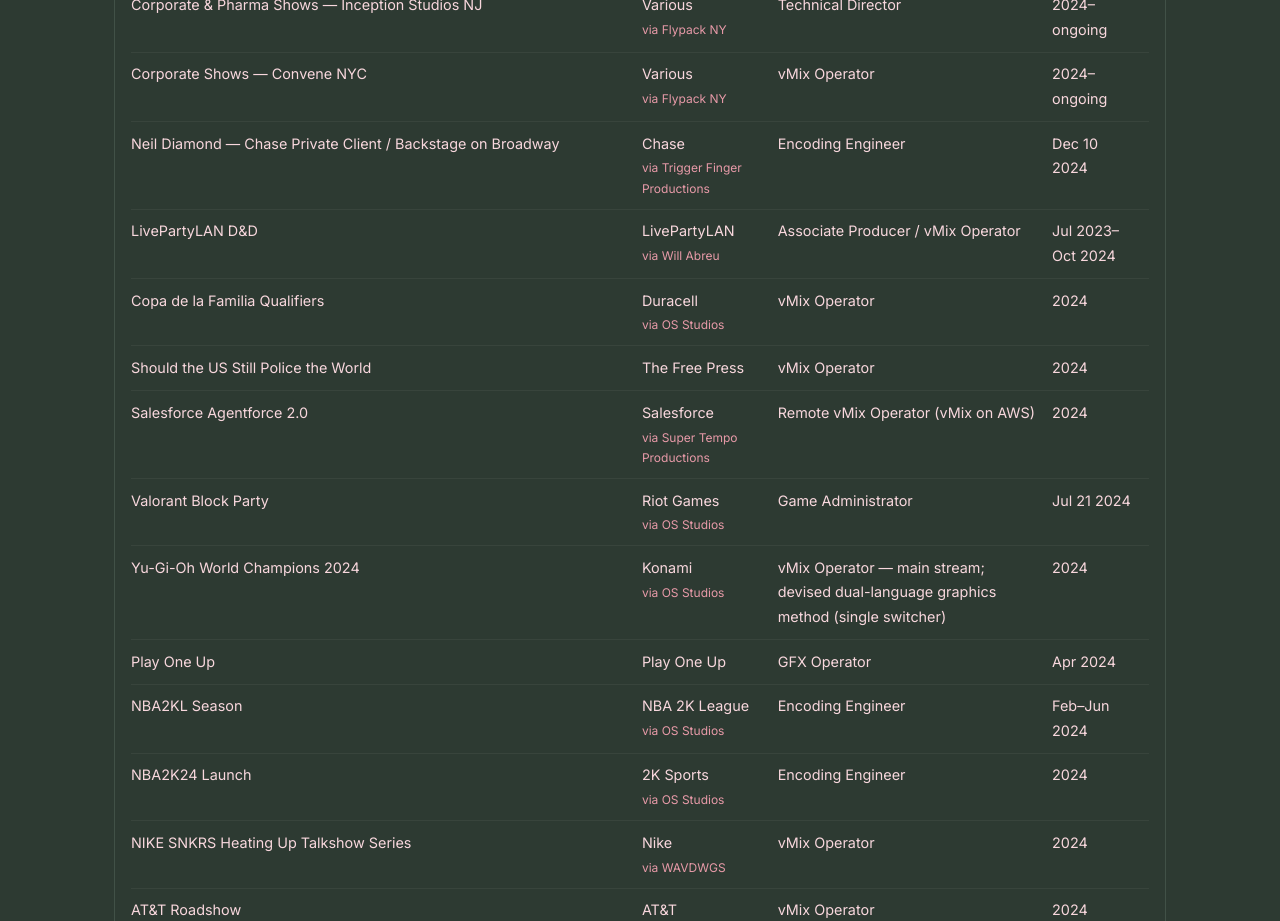
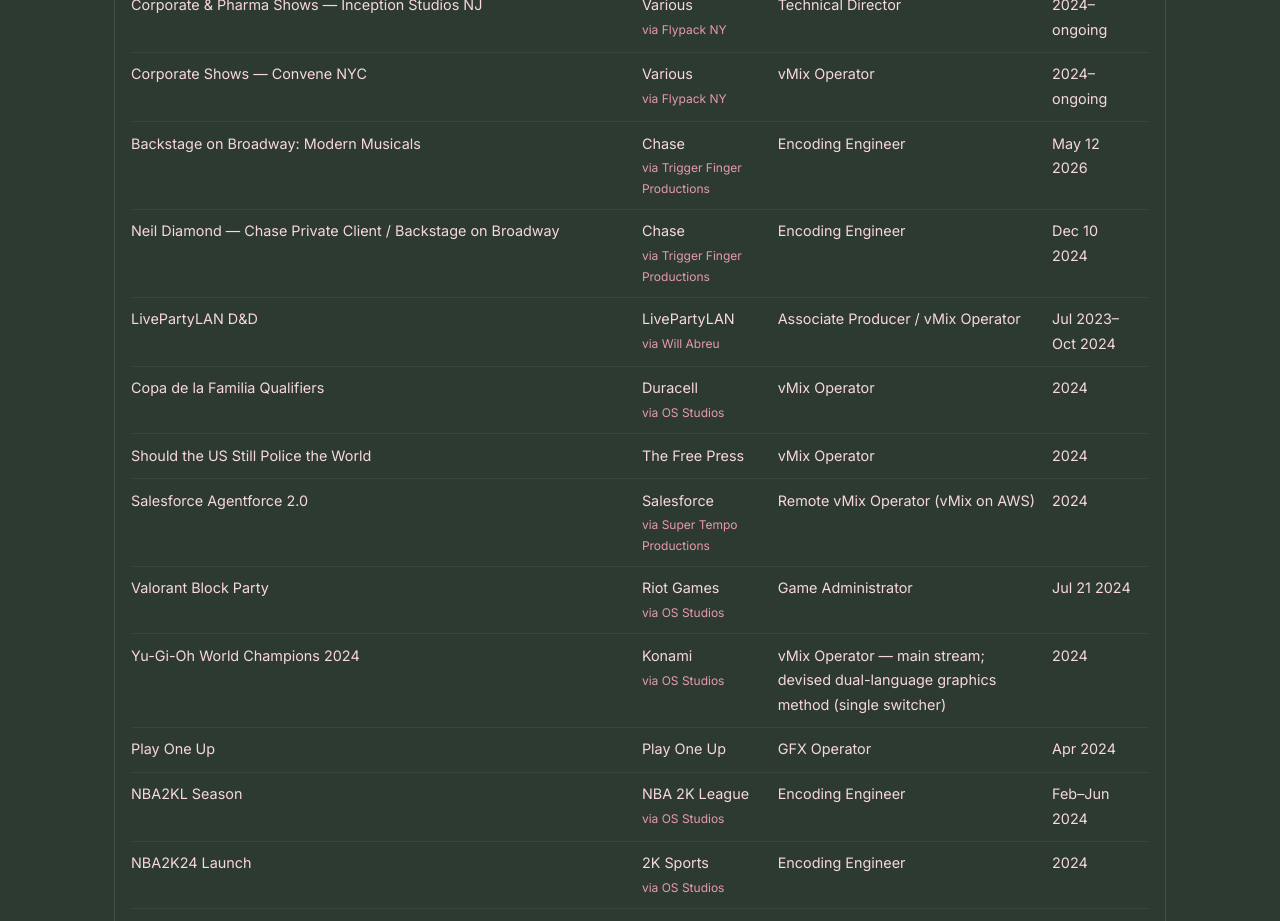
Before and after one commit to VermilionRose/vermilionrose.github.io, an Astro site: page / in a window 1280 px wide. Shown: the part 5300-6221 px from the top of the page. Built offline with nearby package versions, Linux system fonts and the light colour scheme; Astro itself is replaced by a stand-in of ours.

Commit message:
event update

```diff
--- a/src/components/Credits.astro
+++ b/src/components/Credits.astro
@@ -19,6 +19,7 @@ const credits = [
   { event: "Corporate & Pharma Shows — Inception Studios NJ", client: "Various", via: "Flypack NY", role: "Technical Director", year: "2024–ongoing" },
   { event: "Corporate Shows — Convene NYC", client: "Various", via: "Flypack NY", role: "vMix Operator", year: "2024–ongoing" },
   // 2024
+  { event: "Backstage on Broadway: Modern Musicals", client: "Chase", via: "Trigger Finger Productions", role: "Encoding Engineer", year: "May 12 2026" },
   { event: "Neil Diamond — Chase Private Client / Backstage on Broadway", client: "Chase", via: "Trigger Finger Productions", role: "Encoding Engineer", year: "Dec 10 2024" },
   { event: "LivePartyLAN D&D", client: "LivePartyLAN", via: "Will Abreu", role: "Associate Producer / vMix Operator", year: "Jul 2023–Oct 2024" },
   { event: "Copa de la Familia Qualifiers", client: "Duracell", via: "OS Studios", role: "vMix Operator", year: "2024" },
```
